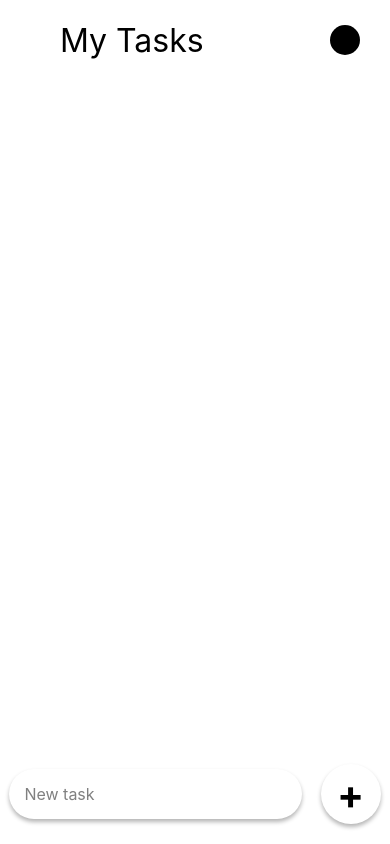
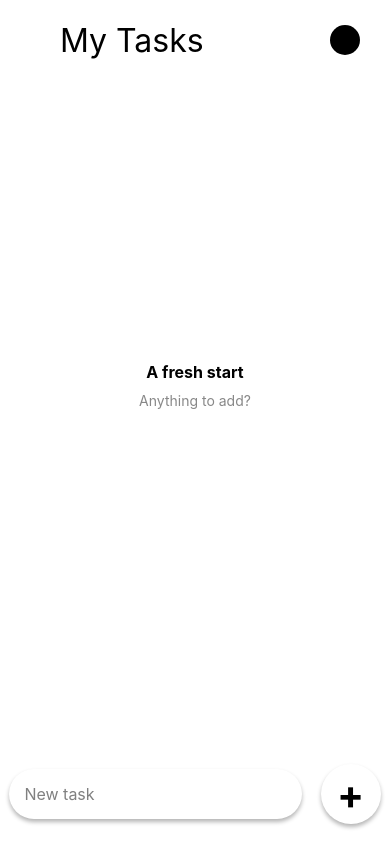
Before and after one commit to iamabhi898/googleTasksCloneRN, a React Native app: screen / in a window 390 px wide. Built offline with nearby package versions, Linux system fonts and the light colour scheme.

Commit message:
added first empty screen - A fresh start

```diff
--- a/screens/Home.js
+++ b/screens/Home.js
@@ -94,6 +94,24 @@ const Home = props => {
           </View>
         </TouchableOpacity>
       </KeyboardAvoidingView>
+
+      {/* Empty Screen */}
+      {taskItems.length === 0 ? (
+        <View style={{...styles.emptyScreen}}>
+          <Text
+            style={{
+              color: themeStyle.textColor,
+              fontWeight: 'bold',
+              fontSize: 16,
+              marginBottom: 10,
+            }}>
+            A fresh start
+          </Text>
+          <Text style={{color: '#888'}}>Anything to add?</Text>
+        </View>
+      ) : (
+        <></>
+      )}
     </View>
   );
 };
@@ -172,6 +190,12 @@ const styles = StyleSheet.create({
     fontSize: 40,
     fontWeight: 'bold',
   },
+  emptyScreen: {
+    flex: 0.8,
+    width: '100%',
+    justifyContent: 'center',
+    alignItems: 'center',
+  },
 });
 
 export default Home;
```
